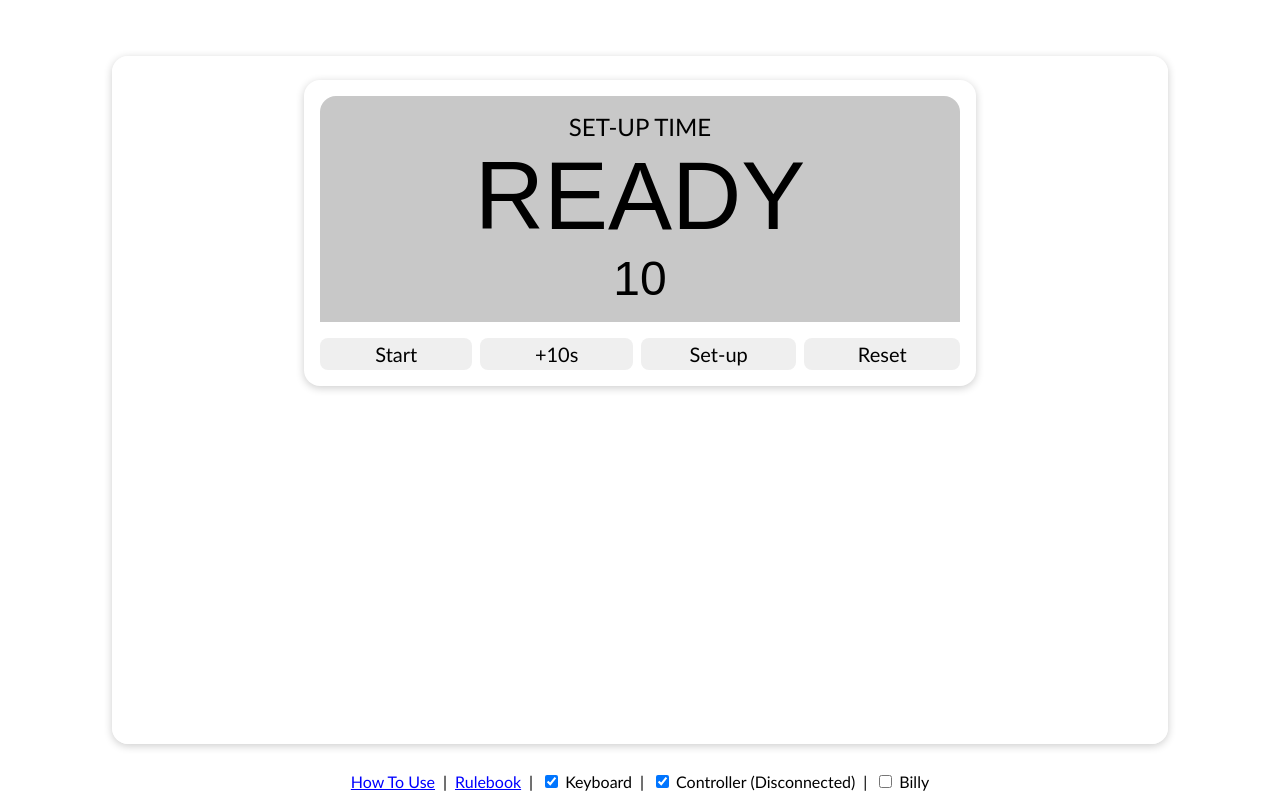
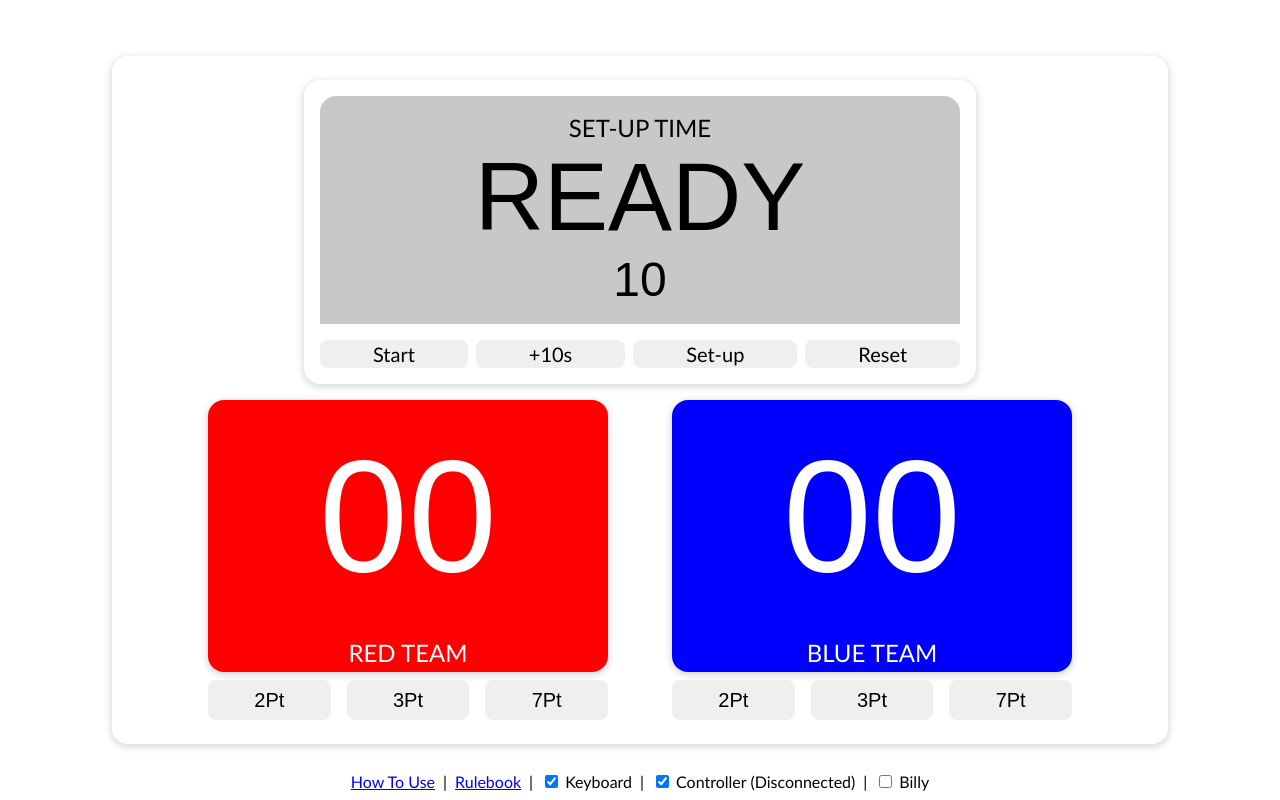
Before and after one commit to lglongman/cuhk_robocon_scoreboard_2025, a plain HTML site: page index.html in a window 1280 px wide. Drawn offline with Linux system fonts and the light colour scheme.

Commit message:
Finished css

```diff
--- a/index.html
+++ b/index.html
@@ -28,47 +28,43 @@
                     <span class="num" id="timerSmallTime">10</span>
                 </div>
                 <div id="timerButtonBox">
-                    <div>
-                        <button class="text timerBtn" id="startBtn">Start</button>
-                        <button class="text timerBtn" id="addTimeBtn">+10s</button>
-                    </div>
-                    <div>
-                        <button class="text timerBtn" id="switchBtn">Set-up</button>
-                        <button class="text timerBtn" id="resetBtn">Reset</button>
-                    </div>
+                    <button class="text timerBtn" id="startBtn">Start</button>
+                    <button class="text timerBtn" id="addTimeBtn">+10s</button>
+                    <button class="text timerBtn" id="switchBtn">Set-up</button>
+                    <button class="text timerBtn" id="resetBtn">Reset</button>
                 </div>
             </div></div>
 
             <!-- BOTTOM -->
-            <!-- <div id="bottom">
+            <div id="bottom">
                 <div class="team">
                     <div class="wrapper scoreBox" id="redScore">
-                        <span class="num">0</span>
                         <span class="title text">Red Team</span>
+                        <span class="num display" id="blueScoreLbl">00</span>
                     </div>
 
-                    <div class="wrapper buttonBox"><div class="container">
+                    <div class="buttonBox">
                         <button class="num button">2Pt</button>
                         <button class="num button">3Pt</button>
                         <button class="num button">7Pt</button>
 
-                    </div></div>
+                    </div>
                 </div>
 
                 <div class="team">
                     <div class="wrapper scoreBox" id="blueScore">
-                        <span class="num">0</span>
                         <span class="title text">Blue Team</span>
+                        <span class="num display" id="blueScoreLbl">00</span>
                     </div>
 
-                    <div class="wrapper buttonBox"><div class="container">
+                    <div class="buttonBox">
                         <button class="num button">2Pt</button>
                         <button class="num button">3Pt</button>
                         <button class="num button">7Pt</button>
 
-                    </div></div>
+                    </div>
                 </div>
-            </div> -->
+            </div>
         </div>
 
         <div id="footer">
--- a/stylesheet/style.css
+++ b/stylesheet/style.css
@@ -42,6 +42,15 @@ button:disabled {
 }
 
 /* GENERAL */
+button {
+    flex-grow: 1;
+    width: auto;
+    min-width: 4rem;
+    border-radius: 0.5rem;
+    border: 0px solid rgba(0, 0, 0, 0.1);
+    font-size: 1.25rem;
+    transition: 0.2s;
+}
 .text {
     font-family: 'Gill Sans', 'Gill Sans MT', Calibri, 'Trebuchet MS', sans-serif, sans-serif;
     user-select: none;
@@ -76,7 +85,7 @@ button:disabled {
     height: auto;
     max-width: 90%;
     min-height: 17rem;
-    max-height: 20rem;
+    /* max-height: 20rem; */
     padding: 1rem;
     /* background-color: rgba(255, 255, 255, 0.5); */
 }
@@ -137,85 +146,92 @@ button:disabled {
     /* background-color: green; */
     height: auto;
     width: 100%;
-    min-width: 15rem;
+    min-width: 22rem;
     flex-grow: 1;
     margin-top: 1rem;
 
     display: flex;
     flex-direction: row;
     /* flex-direction: column; */
-    flex-wrap: wrap;
+    /* flex-wrap: wrap; */
     gap: 0.5rem;
 }
-#timerButtonBox div {
-    /* background-color: pink; */
+/* #timerButtonBox .timerBtn {
     flex-grow: 1;
-    height: 2rem;
     width: auto;
-    min-width: 13.7rem;
-    display: flex;
-    flex-direction: row;
-    justify-content: space-between;
-    column-gap: 0.5rem;
-}
-#timerButtonBox .timerBtn {
-    flex-grow: 1;
-    width: 100%;
     min-width: 4rem;
     border-radius: 0.5rem;
     border: 0px solid rgba(0, 0, 0, 0.1);
     font-size: 1.25rem;
     transition: 0.2s;
-}
+} */
 
 /* BOTTOM=========================================================================== */
 #bottom {
-    background-color: green;
+    /* background-color: grey; */
     flex-grow: 1;
+    width: auto;
+    max-width: 95%;
 
     display: flex;
     flex-direction: row;
     flex-wrap: wrap;
-    justify-content: space-evenly;
-    align-items: center;
-
-    column-gap: 3rem;
+    align-items: stretch;
+    justify-content: space-between;
+    column-gap: 4rem;
     row-gap: 1rem;
-    width: auto;
-    max-width: 95%;
-    /* padding: 1rem; */
 }
 
-/*? TEAM */
 .team {
-    background-color: blue;
-    flex: 1;
+    /* background-color: cyan; */
+    flex-grow: 1;
     width: 25rem;
-    min-width: 15rem;
+    /* height: 50%; */
+    height: auto;
+    min-width: 20rem;
+    /* max-height: 70%; */
 
     display: flex;
     flex-direction: column;
-    flex-wrap: wrap;
-    gap: 1rem;
-    align-items: stretch;
     justify-content: center;
 }
 
-#bottom .wrapper {
-    background-color: red;
+.scoreBox {
+    flex-grow: 1;
     display: flex;
-    flex-direction: column;
-    justify-content: space-between;
+    flex-direction: column-reverse;
     align-items: center;
 }
 
-.scoreBox {
-    height: auto;
-    min-height: 12rem;
+.scoreBox .display {
+    /* background-color: black; */
+    color: white;
+    font-size: 10rem;
+    text-align: center;
+    display: inline-flex;
+    align-items: center;
+    vertical-align: middle;
+    text-overflow: nowrap;
+    flex-grow: 1;
 }
+
+#redScore {
+    background-color: red;
+}
+#blueScore {
+    background-color: blue;
+}
+
 .buttonBox {
-    flex-grow: 1;
-    min-height: 3rem;
+    /* background-color: green; */
+    height: 2.5rem;
+    margin-top: 0.5rem;
+
+    display: flex;
+    flex-direction: row;
+    align-items: stretch;
+    justify-content: space-evenly;
+    gap: 1rem;
 }
 
 .title {
@@ -230,7 +246,6 @@ button:disabled {
     min-width: 5rem;
     overflow: hidden;
 }
-
 
 /* FOOTER */
 #footer {
```
